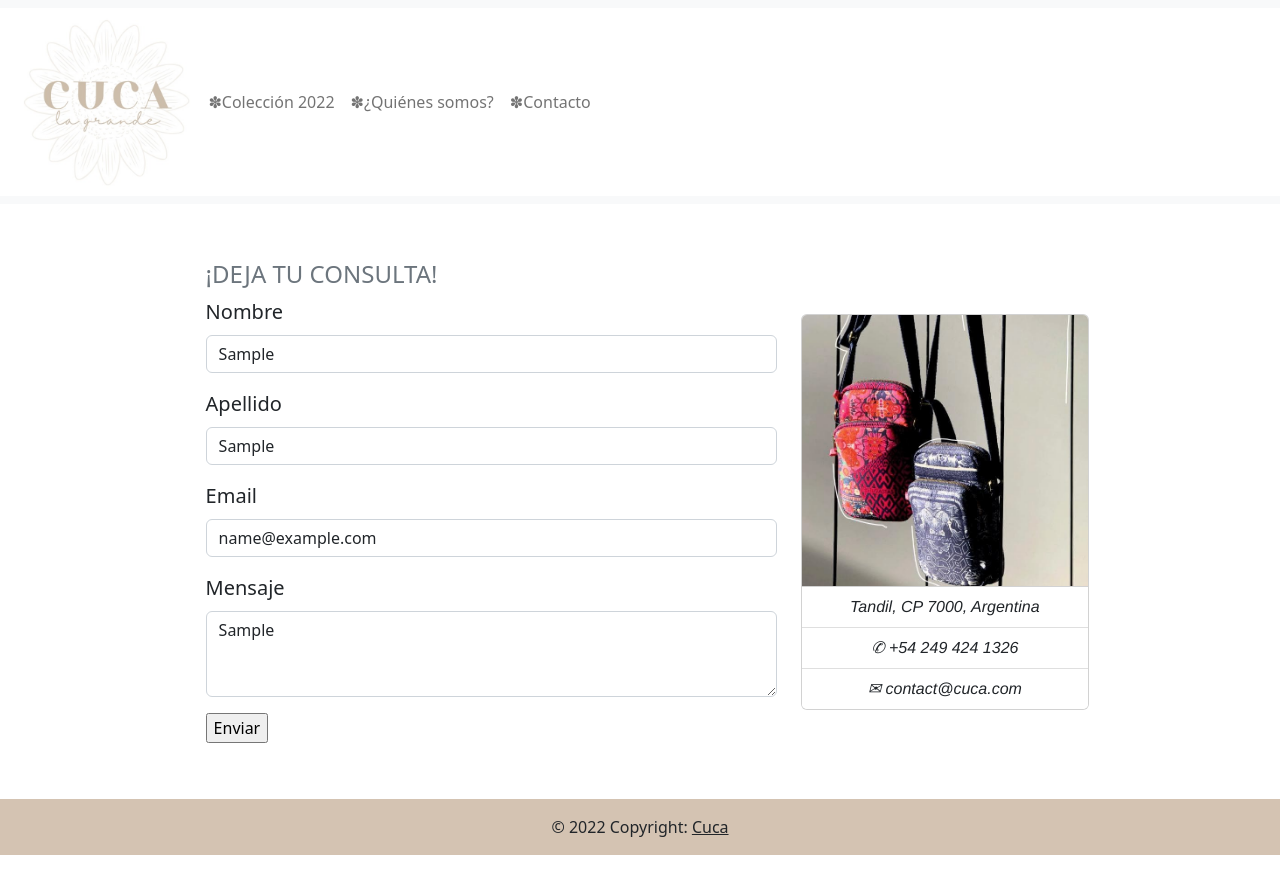
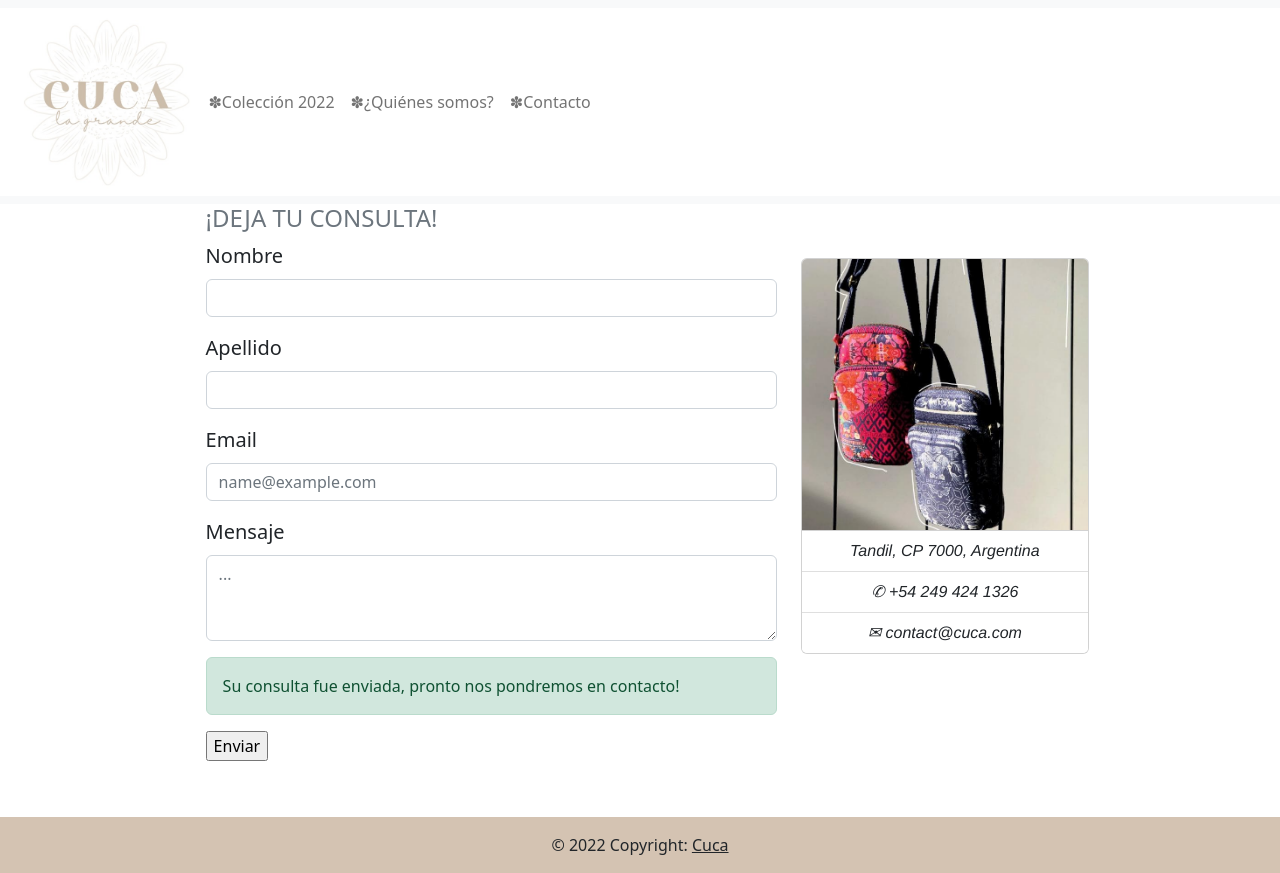
Before and after one commit to FlorenciaPetruzzella/Cuca_Angular, an Angular app: page /contact in a window 1280 px wide. Both pictures are taken after typing "Sample", "Sample", "name@example.com", "Sample" into the empty fields and a click on the input "Enviar". Built offline with nearby package versions, Linux system fonts and the light colour scheme; no server answers.

Commit message:
Se separo codigo agregando contact-data service

```diff
--- a/src/app/app.module.ts
+++ b/src/app/app.module.ts
@@ -7,7 +7,7 @@ import { ProductListComponent } from './product-list/product-list.component';
 
 import {HttpClientModule} from '@angular/common/http';
 
-import { FormsModule } from '@angular/forms';
+import { FormsModule, ReactiveFormsModule } from '@angular/forms';
 import { CartComponent } from './cart/cart.component';
 import { ProductAboutComponent } from './product-about/product-about.component';
 import { InputIntegerComponent } from './input-integer/input-integer.component';
@@ -29,6 +29,7 @@ import { ContactComponent } from './contact/contact.component';
     AppRoutingModule,
     FormsModule,
     HttpClientModule,
+    ReactiveFormsModule
   ],
   providers: [],
   bootstrap: [AppComponent]
--- /dev/null
+++ b/src/app/contact-data.service.ts
@@ -0,0 +1,20 @@
+import { HttpClient } from '@angular/common/http';
+import { Injectable } from '@angular/core';
+import { FormGroup } from '@angular/forms';
+
+const URL = 'https://6384dd843fa7acb14f031f6b.mockapi.io/api/v1/queries';
+
+@Injectable({
+  providedIn: 'root'
+})
+export class ContactDataService {
+
+  constructor(private http: HttpClient) { }
+
+  public addQuery(formContact: FormGroup<any>) {
+    console.log(formContact.value);
+    this.http.post(URL, formContact.value).subscribe((contact) => {
+      console.log(contact)
+    });
+  }
+}
--- a/src/app/contact/contact.component.html
+++ b/src/app/contact/contact.component.html
@@ -1,22 +1,28 @@
 <div class="row form-contact">
     <div class="col-8">
         <h4 class="text-muted">¡DEJA TU CONSULTA!</h4>
-        <form #queriesForm="ngForm" (ngSubmit)="onQueryCreate(queriesForm.value)">
+        <form [formGroup]="formContact" (ngSubmit)="addQuery($event)">
             <div class="mb-3 lead">
                 <label class="form-label">Nombre</label>
-                <input type="text" name="name" class="form-control" ngModel>
+                <input type="text" name="name" class="form-control" formControlName="name">
             </div>
             <div class="mb-3 lead">
                 <label class="form-label">Apellido</label>
-                <input type="text" name="surname" class="form-control" ngModel>
+                <input type="text" name="surname" class="form-control" formControlName="surname">
             </div>
             <div class="mb-3 lead">
-                <label for="exampleFormControlInput1" class="form-label">Email</label>
-                <input type="email" name="email" class="form-control" placeholder="name@example.com" ngModel>
+                <label class="form-label">Email</label>
+                <input type="email" name="email" class="form-control" placeholder="name@example.com"
+                    formControlName="email">
             </div>
             <div class="mb-3 lead">
                 <label class="form-label">Mensaje</label>
-                <textarea name="message" class="form-control" rows="3" ngModel></textarea>
+                <textarea name="message" placeholder="..." class="form-control" rows="3"
+                    formControlName="message"></textarea>
+            </div>
+            <div>
+                <p  class="alert alert-success" *ngIf="msg">Su consulta fue enviada, pronto nos pondremos en contacto!</p>
+                <p class="alert alert-danger" *ngIf="error">Error! Intente nuevamente</p>
             </div>
             <input type="submit" value="Enviar">
         </form>
--- a/src/app/contact/contact.component.scss
+++ b/src/app/contact/contact.component.scss
@@ -1,7 +1,6 @@
 .form-contact {
     margin-left: 10%;
     margin-right: 10%;
-    margin-top: 5%;
     margin-bottom: 5%;
 }
 
--- a/src/app/contact/contact.component.ts
+++ b/src/app/contact/contact.component.ts
@@ -1,7 +1,7 @@
-import { HttpClient } from '@angular/common/http';
 import { Component } from '@angular/core';
+import { FormBuilder, FormGroup, Validators } from '@angular/forms';
+import { ContactDataService } from '../contact-data.service';
 
-const URL = 'https://6384dd843fa7acb14f031f6b.mockapi.io/api/v1/queries';
 
 @Component({
   selector: 'app-contact',
@@ -11,13 +11,36 @@ const URL = 'https://6384dd843fa7acb14f031f6b.mockapi.io/api/v1/queries';
 
 export class ContactComponent {
 
-  constructor(private http: HttpClient){
+  formContact!: FormGroup;
+  msg = false;
+  error = false;
+  query = [];
+
+  constructor(
+    private formBuilder: FormBuilder,
+    private contactDataService: ContactDataService) {
+    this.buildForm();
   }
 
-  onQueryCreate(queries: {name: string, surname: string, email: string, message: string}) {
-    console.log(queries);
-    this.http.post(URL, queries).subscribe((res) => {
-      console.log(res)
+  private buildForm() {
+    this.formContact = this.formBuilder.group({
+      name: ['', [Validators.required]],
+      surname: ['', [Validators.required]],
+      email: ['', [Validators.required, Validators.email]],
+      message: ['', [Validators.required, Validators.maxLength(200)]],
     });
   }
+
+  addQuery(event: Event) {
+    if(this.formContact.valid){
+      this.contactDataService.addQuery(this.formContact);
+      this.formContact.reset();
+      this.msg = true;
+    } else {
+      this.error = true;
+    }
+  }
+
+
+
 }
```
Also changed, not shown: src/app/contact/contact.ts (added, +7 -0 lines).
